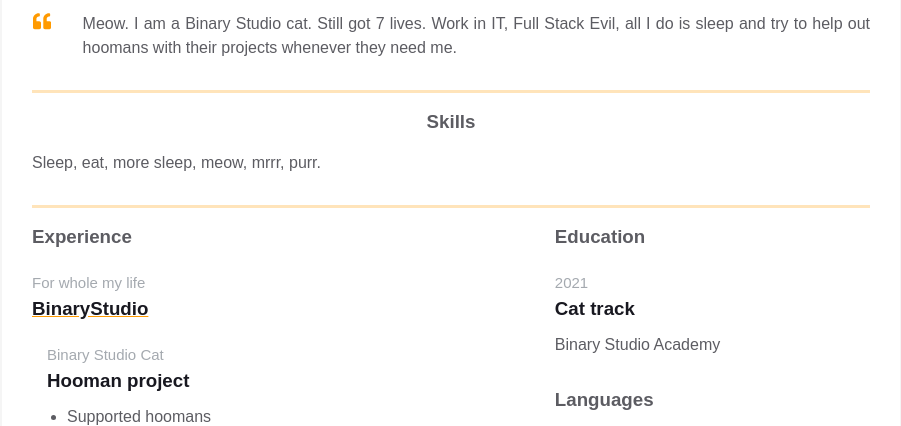
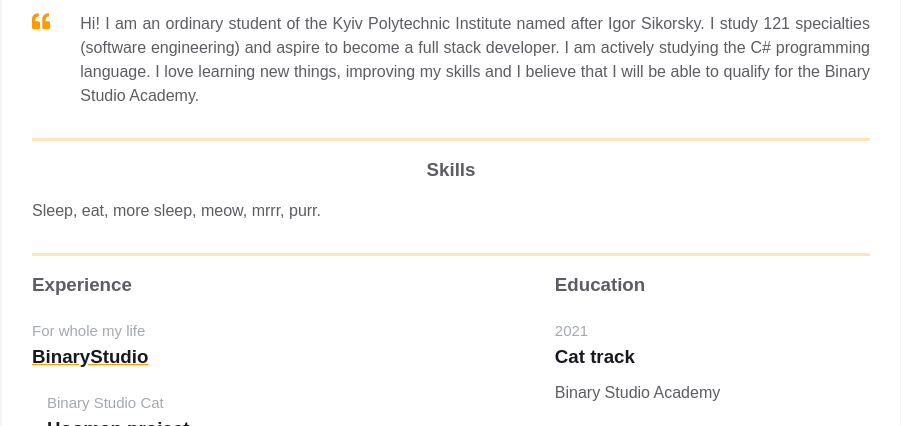
Before and after one commit to Pavliuk13/homepage, a plain HTML site: page index.html in a window 1280 px wide. Shown: the part 350-776 px from the top of the page, without its empty margins (189-1090 px from the left). Drawn offline with Linux system fonts and the light colour scheme.

Commit message:
contact info text about me

```diff
--- a/index.html
+++ b/index.html
@@ -74,10 +74,8 @@
                         </path>
                         </svg>
                     </div>
-                    <p class="intro_text">Meow.
-                        I am a Binary Studio cat. Still got 7 lives. Work in IT, Full Stack Evil,
-                        all I do is sleep and try to help out hoomans with their projects whenever
-                        they need me.
+                    <p class="intro_text">
+                        Hi! I am an ordinary student of the Kyiv Polytechnic Institute named after Igor Sikorsky. I study 121 specialties (software engineering) and aspire to become a full stack developer. I am actively studying the C# programming language. I love learning new things, improving my skills and I believe that I will be able to qualify for the Binary Studio Academy.
                     </p>
                     </div>
                 </div>
```
